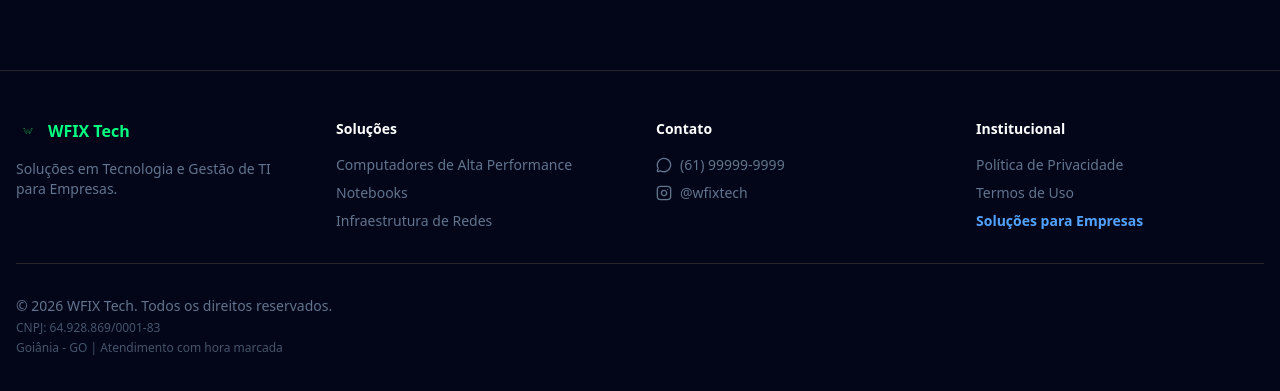
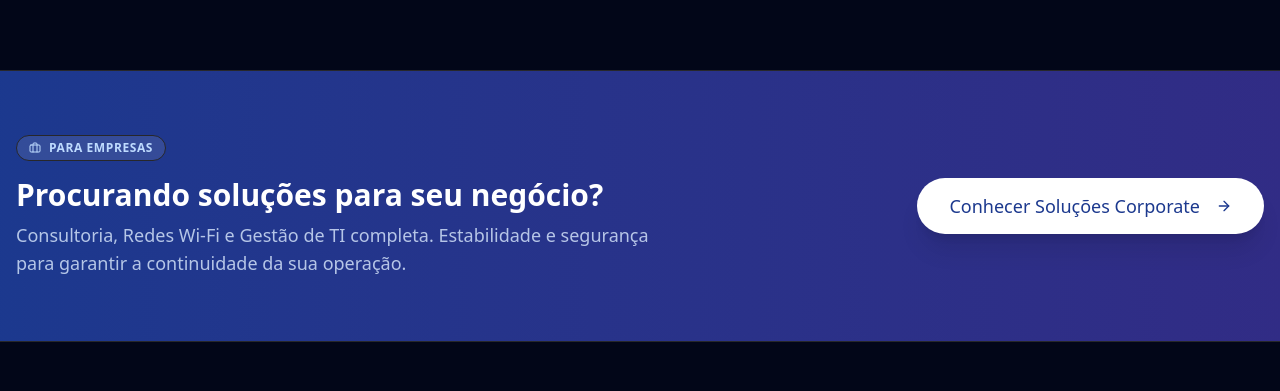
Before and after one commit to wheslancardoso/wtechprot, a Next.js app: page / in a window 1280 px wide. Shown: the part 6487-6878 px from the top of the page. Built offline with nearby package versions, Linux system fonts and the light colour scheme; no server answers.

Commit message:
content(home): ajusta copy b2b callout para conformidade ads

```diff
--- a/src/app/page.tsx
+++ b/src/app/page.tsx
@@ -659,6 +659,32 @@ j=d.createElement(s),dl=l!='dataLayer'?'&l='+l:'';j.async=true;j.src=
 
 
 
+        {/* CALLOUT B2B */}
+        <section className="py-16 bg-gradient-to-r from-blue-900 to-indigo-900 relative overflow-hidden border-t border-white/10">
+          {/* Background Pattern */}
+          <div className="absolute inset-0 opacity-10 bg-[linear-gradient(to_right,#80808012_1px,transparent_1px),linear-gradient(to_bottom,#80808012_1px,transparent_1px)] bg-[size:24px_24px]" />
+
+          <div className="container relative mx-auto px-4 flex flex-col md:flex-row items-center justify-between gap-8">
+            <div className="text-center md:text-left max-w-2xl">
+              <div className="inline-flex items-center gap-2 px-3 py-1 rounded-full bg-white/10 border border-white/20 text-xs font-bold text-blue-200 mb-4 uppercase tracking-wider">
+                <Briefcase className="w-3 h-3" /> Para Empresas
+              </div>
+              <h2 className="text-2xl md:text-3xl font-bold text-white mb-2">Procurando soluções para seu negócio?</h2>
+              <p className="text-blue-100/80 text-lg">
+                Consultoria, Redes Wi-Fi e Gestão de TI completa. Estabilidade e segurança para garantir a continuidade da sua operação.
+              </p>
+            </div>
+            <div className="flex-shrink-0">
+              <Button size="lg" variant="secondary" className="whitespace-nowrap rounded-full px-8 h-14 text-lg shadow-xl hover:scale-105 transition-transform bg-white text-blue-900 hover:bg-blue-50" asChild>
+                <Link href="/para-empresas">
+                  Conhecer Soluções Corporate <ArrowRight className="ml-2 w-5 h-5" />
+                </Link>
+              </Button>
+            </div>
+          </div>
+        </section>
+
+
         <a
           id="cta-whatsapp-float"
           href={whatsappLink}
```
